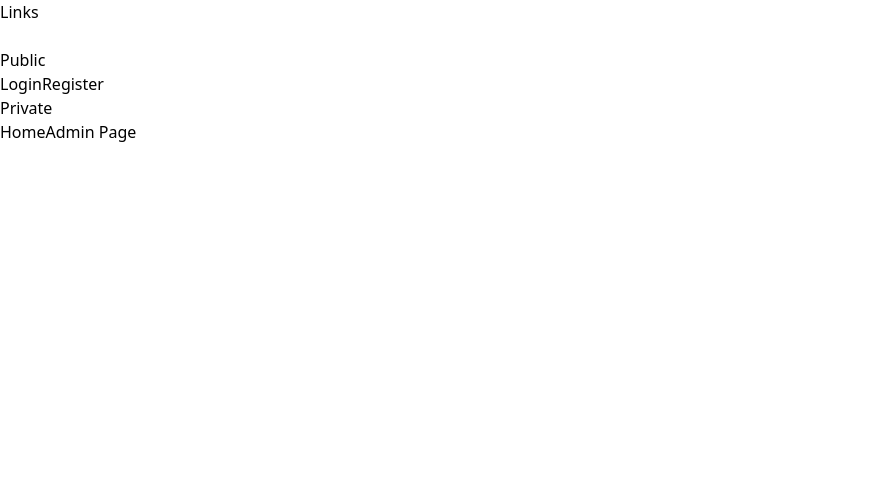
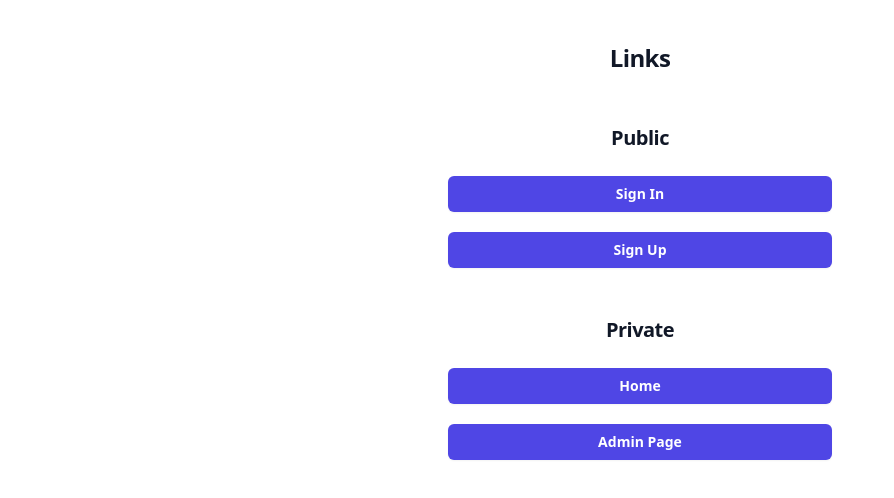
Before and after one commit to ivancstgit/React-auth, a React (Create React App) app: page /linkpage in a window 1280 px wide. Shown: the top 498 px of the page, without its empty margins (0-894 px from the left). Built offline with nearby package versions, Linux system fonts and the light colour scheme.

Commit message:
Css admin and home page

```diff
--- a/src/Components/Admin.js
+++ b/src/Components/Admin.js
@@ -3,11 +3,14 @@ import { Link } from "react-router-dom"
 const Admin = () => {
     return (
         <section>
-            <h1>Admins Page</h1>
-            <br />
-            <p>You must have been assigned an Admin role.</p>
-            <div className="flexGrow">
-                <Link to="/">Home</Link>
+            <div className="mt-10 sm:mx-auto sm:w-full sm:max-w-sm">
+                <h1 className="mt-10 text-center text-2xl font-bold leading-9 tracking-tight text-gray-900">Admins Page</h1>
+                <br />
+                <p className="mt-10 text-center text-xl font-bold leading-9 tracking-tight text-gray-900">Welcome to the admin page</p>
+                <div className="flexGrow">
+                    <Link className="mt-5 flex w-full justify-center rounded-md bg-indigo-600 px-3 py-1.5 text-sm font-semibold leading-6 text-white shadow-sm hover:bg-indigo-500 focus-visible:outline focus-visible:outline-2 focus-visible:outline-offset-2 focus-visible:outline-indigo-600"
+                        to="/">Go Home</Link>
+                </div>
             </div>
         </section>
     )
--- a/src/Components/LinkPage.js
+++ b/src/Components/LinkPage.js
@@ -3,15 +3,21 @@ import { Link } from "react-router-dom"
 const LinkPage = () => {
     return (
         <section>
-            <h1>Links</h1>
-            <br />
-            <h2>Public</h2>
-            <Link to="/login">Login</Link>
-            <Link to="/register">Register</Link>
-            <br />
-            <h2>Private</h2>
-            <Link to="/">Home</Link>
-            <Link to="/admin">Admin Page</Link>
+            <div className="mt-10 sm:mx-auto sm:w-full sm:max-w-sm">
+                <h1 className="mt-10 text-center text-2xl font-bold leading-9 tracking-tight text-gray-900">Links</h1>
+                <br />
+                <h2 className="mt-5 text-center text-xl font-bold leading-9 tracking-tight text-gray-900">Public</h2>
+                <Link className="mt-5 flex w-full justify-center rounded-md bg-indigo-600 px-3 py-1.5 text-sm font-semibold leading-6 text-white shadow-sm hover:bg-indigo-500 focus-visible:outline focus-visible:outline-2 focus-visible:outline-offset-2 focus-visible:outline-indigo-600"
+                    to="/login">Sign In</Link>
+                <Link className="mt-5 flex w-full justify-center rounded-md bg-indigo-600 px-3 py-1.5 text-sm font-semibold leading-6 text-white shadow-sm hover:bg-indigo-500 focus-visible:outline focus-visible:outline-2 focus-visible:outline-offset-2 focus-visible:outline-indigo-600"
+                    to="/register">Sign Up</Link>
+                <br />
+                <h2 className="mt-5 text-center text-xl font-bold leading-9 tracking-tight text-gray-900">Private</h2>
+                <Link className="mt-5 flex w-full justify-center rounded-md bg-indigo-600 px-3 py-1.5 text-sm font-semibold leading-6 text-white shadow-sm hover:bg-indigo-500 focus-visible:outline focus-visible:outline-2 focus-visible:outline-offset-2 focus-visible:outline-indigo-600"
+                    to="/">Home</Link>
+                <Link className="mt-5 flex w-full justify-center rounded-md bg-indigo-600 px-3 py-1.5 text-sm font-semibold leading-6 text-white shadow-sm hover:bg-indigo-500 focus-visible:outline focus-visible:outline-2 focus-visible:outline-offset-2 focus-visible:outline-indigo-600"
+                    to="/admin">Admin Page</Link>
+            </div>
         </section>
     )
 }
```
Also changed, not shown: src/Components/Home.js (indentation only).
